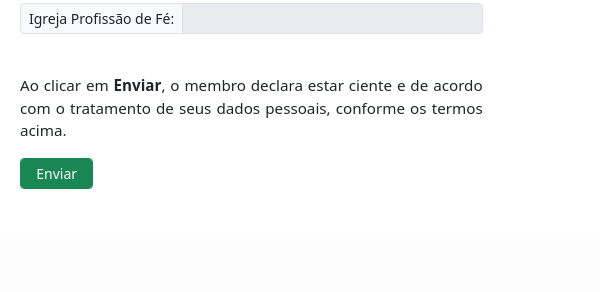
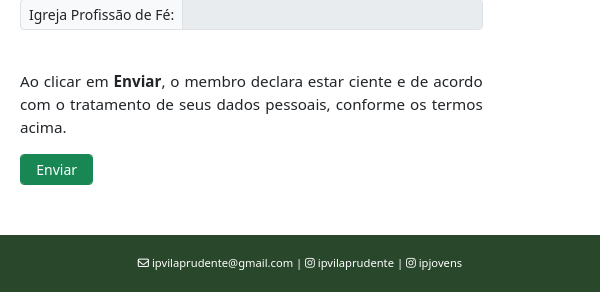
Before and after one commit to mafpbiaggi/ipvp-form-membros, a PHP site: page / in a window 600 px wide. Shown: the part 2556-2848 px from the top of the page. Before the commit the page ends 2745 px from the top, so only its background shows below. Run offline with PHP 8.4, Linux system fonts and the light colour scheme.

Commit message:
ipvp-form-membros(add): Cria um footer para a página e reajusta algumas configurações de CSS responsivo.

```diff
--- a/assets/css/appStyle.css
+++ b/assets/css/appStyle.css
@@ -1,12 +1,24 @@
-.form-body {
-    padding: 0px 50px 10px 50px;
-}
-
 .header {
     padding: 50px;
     text-align: center;
     color: #ffffff;
     background-color: #29472b;
+}
+
+.form-body {
+    padding: 0px 50px 0px 50px;
+}
+
+.footer {
+    padding: 20px;
+    text-align: center;
+    color: #ffffff;
+    background-color: #29472b;
+}
+
+.footer a {
+    color:#ffffff;
+    text-decoration: none;
 }
 
 img {
@@ -47,17 +59,31 @@ img {
         padding: 0 0 0 100px;
     }
 
+    .footer {
+        padding: 20px;
+        font-size: 1rem;
+    }
+
     .session p {
         font-size: 0.95rem;
     }
 }
 
 @media (max-width: 600px) {
-    .header h3, .header h5 {
+    .header h3 {
         font-size: 1rem;
+    }
+
+    .header h5 {
+        font-size: 0.8rem;
     }
 
     .form-body {
         padding: 0 20px 0 20px;
     }
+
+    .footer {
+        padding: 20px;
+        font-size: 0.7rem;
+    }
 }
--- a/index.html
+++ b/index.html
@@ -10,6 +10,7 @@
         integrity="sha384-QWTKZyjpPEjISv5WaRU9OFeRpok6YctnYmDr5pNlyT2bRjXh0JMhjY6hW+ALEwIH" crossorigin="anonymous" />
     <link href="assets/css/appStyle.css" rel="stylesheet" />
     <link href="assets/img/logo-fundo-branco.png" rel="icon" />
+    <link rel="stylesheet" href="https://cdnjs.cloudflare.com/ajax/libs/font-awesome/6.5.1/css/all.min.css" />
 </head>
 
 <body>
@@ -39,8 +40,8 @@
                             ipb.org.br/politica-de-privacidade</a>.</p><br>
 
                         <p>Dúvidas, solicitações ou pedidos relacionados aos dados pessoais poderão ser
-                            encaminhados para o e-mail <b>ipvilaprudente@gmail.com</b>.</p>
-.
+                            encaminhados para o e-mail <b>ipvilaprudente@gmail.com</b>.</p><br>
+
                         <p>As informações solicitadas abaixo devem ser preenchidas com atenção, responsabilidade
                             e veracidade. Os campos de preenchimento obrigatório estão identificados com um asterisco
                             vermelho (*). Em caso de dúvidas durante o preenchimento, procure um presbítero para
@@ -429,6 +430,12 @@
         </form>
     </div>
 
+    <div class="footer">
+        <span><i class="fa-regular fa-envelope"></i> <a href="mailto:ipvilaprudente@gmail.com">ipvilaprudente@gmail.com</a> |
+            <i class="fa-brands fa-instagram"></i> <a href="https://www.instagram.com/ipvilaprudente/" target="_blank">ipvilaprudente</a> |
+            <i class="fa-brands fa-instagram"></i> <a href="https://www.instagram.com/ipjovens/" target="_blank">ipjovens</a></span>
+    </div>
+
     <script src="https://code.jquery.com/jquery-3.7.1.min.js"></script>
     <script type="text/javascript" src="assets/js/app.js"></script>
     <script type="text/javascript" src="assets/js/mask.js"></script>
```
